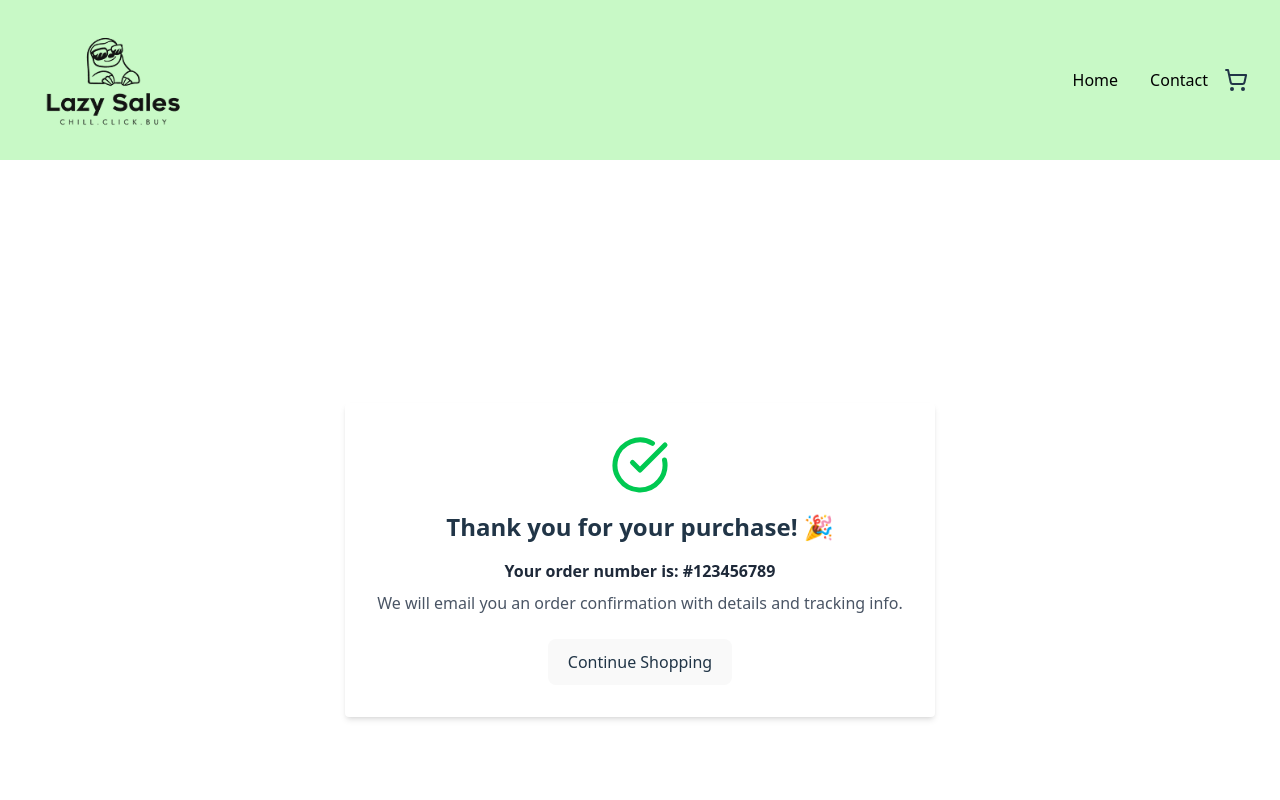
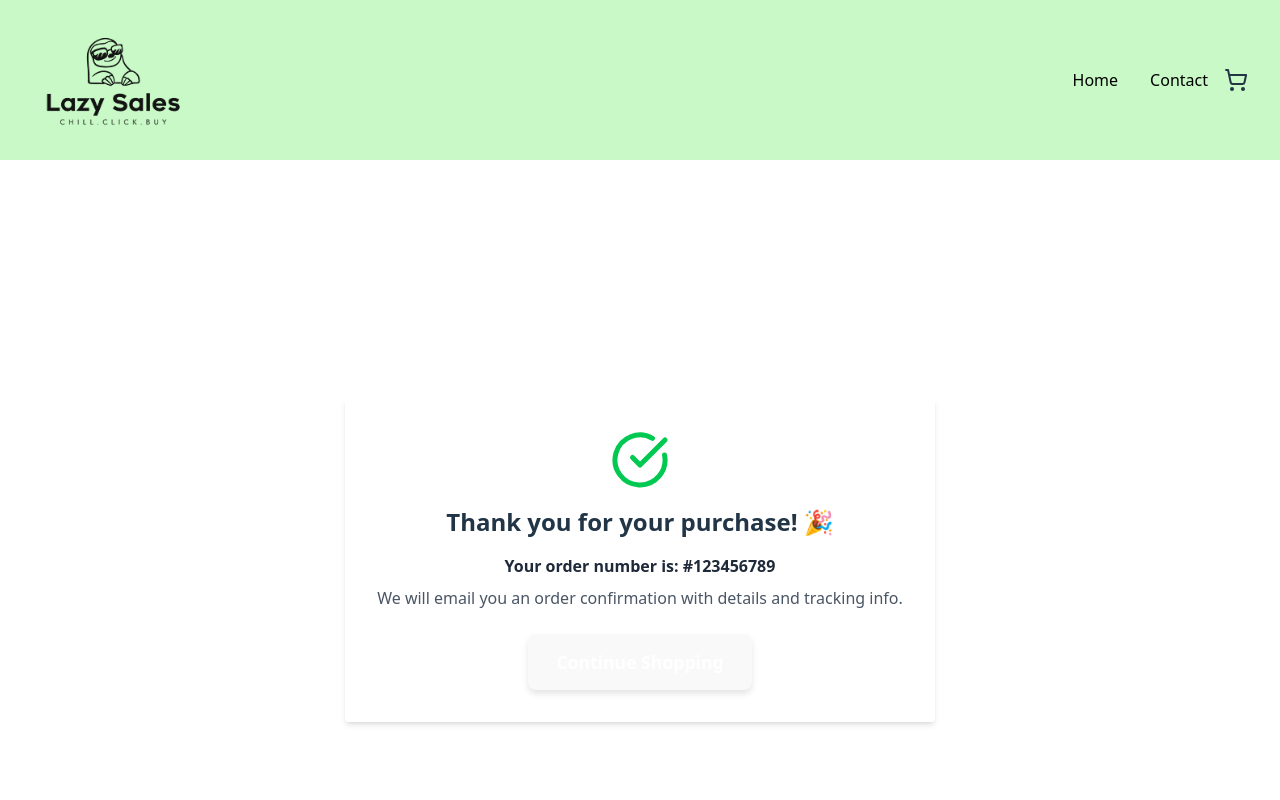
Before and after one commit to Vickabu/ca-js-frameworks, a React (Vite) app: page /checkout-success in a window 1280 px wide. Shown: the top 800 px of the page. Built offline with nearby package versions, Linux system fonts and the light colour scheme.

Commit message:
changes for button so it works for every button across pages.

```diff
--- a/src/components/Button.jsx
+++ b/src/components/Button.jsx
@@ -1,12 +1,22 @@
 import PropTypes from "prop-types";
 
-function Button ({ text, onClick }) {
-    return <button onClick={onClick} className="bg-green-400">{ text }</button>;
+function Button({ text, onClick, type = "button", className = "" }) {
+    return (
+        <button
+            onClick={onClick}
+            type={type}
+            className={` ${className}`}
+        >
+            {text}
+        </button>
+    );
 }
 
 Button.propTypes = {
     text: PropTypes.string.isRequired,
-    onClick: PropTypes.func.isRequired
+    onClick: PropTypes.func,
+    type: PropTypes.string,
+    className: PropTypes.string,
 };
 
 export default Button;
--- a/src/components/ContactForm.jsx
+++ b/src/components/ContactForm.jsx
@@ -2,6 +2,7 @@ import { useState } from "react";
 import { useForm } from "react-hook-form";
 import { yupResolver } from "@hookform/resolvers/yup";
 import * as yup from "yup";
+import Button from "./Button"; // Import the Button component
 
 const schema = yup.object().shape({
   fullName: yup.string().min(3, "Full name must be at least 3 characters").required("Full name is required"),
@@ -12,7 +13,6 @@ const schema = yup.object().shape({
 
 const ContactForm = () => {
     const [successMessage, setSuccessMessage] = useState("");
-
     const {
       register,
       handleSubmit,
@@ -71,15 +71,10 @@ const ContactForm = () => {
             <p className="text-red-500 text-sm mt-1">{errors.body?.message}</p>
           </div>
 
-          <button
-            type="submit"
-            className="w-full bg-blue-600 text-white py-3 px-4 rounded-md hover:bg-blue-700 transition duration-200"
-          >
-            Submit
-          </button>
+          <Button type="submit" text="Submit" className="w-full"/>
         </form>
       </div>
     );
-  };
+};
 
 export default ContactForm;
--- a/src/index.css
+++ b/src/index.css
@@ -47,22 +47,31 @@ main {
 
 button {
   border-radius: 8px;
-  border: 1px solid transparent;
-  padding: 0.6em 1.2em;
-  font-size: 1em;
-  font-weight: 500;
+  border: 2px solid transparent;
+  padding: 0.75em 1.5em;
+  font-size: 1.1em;
+  font-weight: 600;
   font-family: inherit;
   background-color: #34ad15;
+  color: white;
   cursor: pointer;
-  transition: border-color 0.25s;
+  transition: all 0.3s ease-in-out;
+  box-shadow: 0px 4px 6px rgba(0, 0, 0, 0.1);
 }
+
 button:hover {
-  border-color: #646cff;
+  background-color: #2b8e12;
+  border-color: #2b8e12;
+  transform: scale(1.05);
 }
+
 button:focus,
 button:focus-visible {
-  outline: 4px auto -webkit-focus-ring-color;
+  outline: none;
+  border-color: #ffffff;
+  box-shadow: 0 0 8px rgba(52, 173, 21, 0.8);
 }
+
 
 @media (prefers-color-scheme: light) {
   :root {
```
